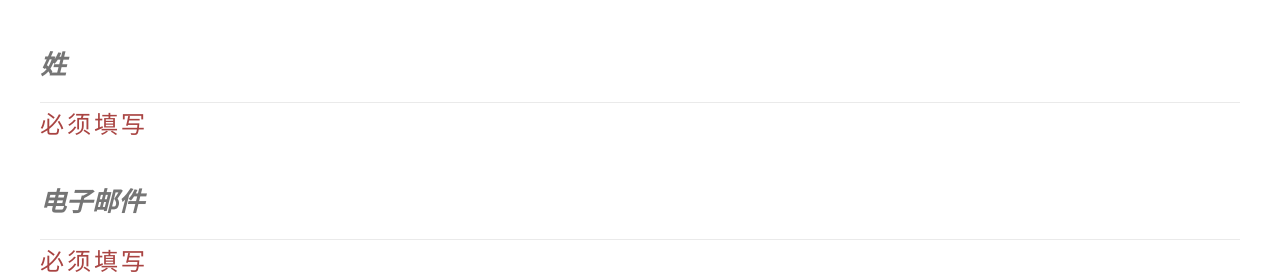
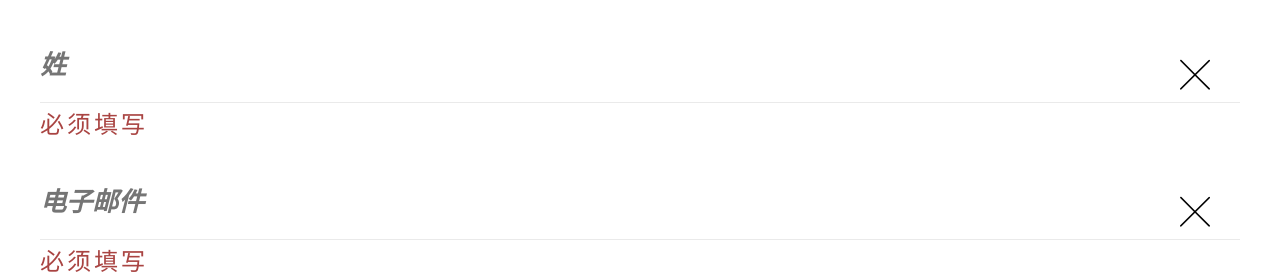
Before and after one commit to project-massimodutt/duttiProject, a Vue app: page /register in a window 1280 px wide. Both pictures are taken after a click on the button "创建账户". Shown: the part 143-420 px from the top of the page. Built offline with nearby package versions, Linux system fonts and the light colour scheme.

Commit message:
注册页修复
注册页修复

```diff
--- a/src/view/Register.vue
+++ b/src/view/Register.vue
@@ -19,19 +19,19 @@
             <div class="register-con-row">
               <div class="ming">
                 <input type="text" placeholder="名" v-model="secName">
-                <i v-if="isMing == true" class="iconfont icon-chuyidong"></i>
+                <i v-if="isMing == true" class="iconfont icon-guanbi"></i>
                 <i v-if="isMing == false" class="iconfont icon-htmal5icon22"></i>
                 <span v-if="isMing">必须填写</span>
               </div>
               <div class="xing">
                 <input type="text" placeholder="姓" v-model="firName">
-                <i v-if="isXing == true" class="iconfont icon-chuyidong"></i>
+                <i v-if="isXing == true" class="iconfont icon-guanbi"></i>
                 <i v-if="isXing == false" class="iconfont icon-htmal5icon22"></i>
                 <span v-if="isXing">必须填写</span>
               </div>
               <div class="e-mail">
                 <input type="text" placeholder="电子邮件" v-model="username">
-                <i v-if="isEmail == true" class="iconfont icon-chuyidong"></i>
+                <i v-if="isEmail == true" class="iconfont icon-guanbi"></i>
                 <i v-if="isEmail == false" class="iconfont icon-htmal5icon22"></i>
                 <span v-if="isEmail">必须填写</span>
               </div>
@@ -51,13 +51,13 @@
               <div v-if="isCard" class="firm-con">
                 <div class="card">
                   <input type="text" placeholder="身份证" v-model="idCard">
-                  <i v-if="isCardc == true" class="iconfont icon-chuyidong"></i>
+                  <i v-if="isCardc == true" class="iconfont icon-guanbi"></i>
                   <i v-if="isCardc == false" class="iconfont icon-htmal5icon22"></i>
                   <span v-if="isCardc">必须填写</span>
                 </div>
                 <div class="firm-name">
                   <input type="text" placeholder="企业名称" v-model="comName">
-                  <i v-if="isfirmName == true" class="iconfont icon-chuyidong"></i>
+                  <i v-if="isfirmName == true" class="iconfont icon-guanbi"></i>
                   <i v-if="isfirmName == false" class="iconfont icon-htmal5icon22"></i>
                   <span v-if="isfirmName">必须填写</span>
                 </div>
```
